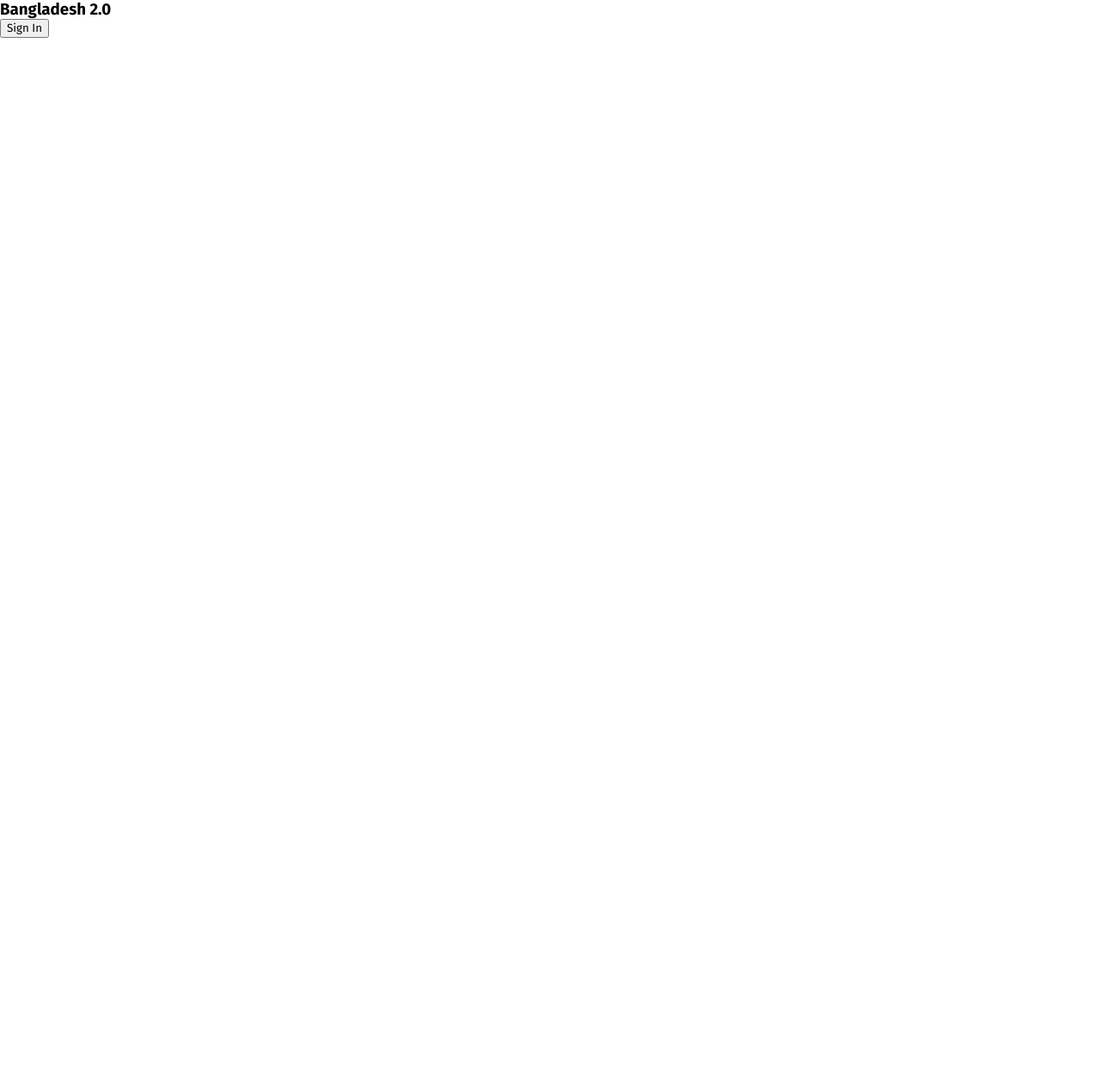
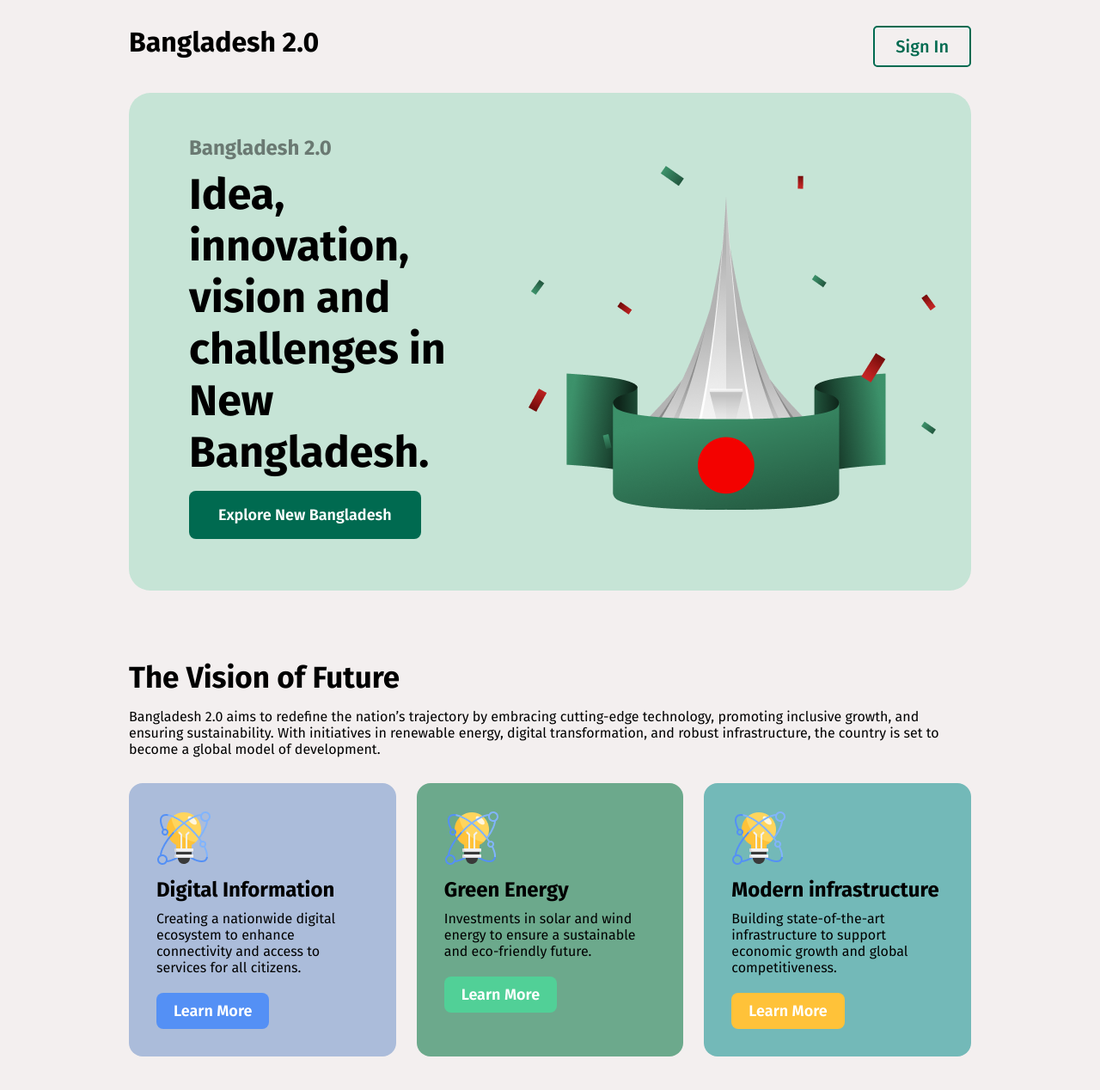
Before and after one commit to AKToran/Bangladesh_2.0, a plain HTML site: page index.html in a window 1280 px wide. Shown: the whole page at 86% size. Before the commit the page ends 800 px from the top, so only its background shows below. Drawn offline with Linux system fonts and the light colour scheme.

Commit message:
nav, banner and cards part done

```diff
--- a/index.html
+++ b/index.html
@@ -12,10 +12,46 @@
             <h3>Bangladesh 2.0</h3>
             <button>Sign In</button>
         </nav>
+
+        <div class="banner bg-1">
+            <div class="bg-1">
+                <h3 class="bg-1">Bangladesh 2.0</h3>
+                <h1 class="bg-1">Idea, innovation, vision and challenges in <br> New Bangladesh.</h1>
+                <button class="bg-1 btn-1">Explore New Bangladesh</button>
+            </div>
+            <img class="bg-1" src="assets/hero.png" alt="">
+
+        </div>
+
     </header>
 
     <main>
+        <section class="vision_of_future">
+            <h2>The Vision of Future</h2>
+            <p>Bangladesh 2.0 aims to redefine the nation’s trajectory by embracing cutting-edge technology, promoting inclusive growth, and ensuring sustainability. With initiatives in renewable energy, digital transformation, and robust infrastructure, the country is set to become a global model of development.</p>
 
+            <div class="cards">
+                <div class="card bg-3">
+                    <img class="bg-3" src="assets/card-icon.png" alt="card-icon">
+                    <h3 class="bg-3">Digital Information</h3>
+                    <p class="bg-3">Creating a nationwide digital ecosystem to enhance connectivity and access to services for all citizens.</p>
+                    <button class="blue">Learn More</button>
+                </div>
+                <div class="card bg-4 ">
+                    <img class="bg-4 " src="assets/card-icon.png" alt="card-icon">
+                    <h3 class="bg-4 ">Green Energy</h3>
+                    <p class="bg-4 ">Investments in solar and wind energy to ensure a sustainable and eco-friendly future.</p>
+                    <button class="green">Learn More</button>
+                </div>
+                <div class="card bg-5">
+                    <img class="bg-5" src="assets/card-icon.png" alt="card-icon">
+                    <h3 class="bg-5">Modern infrastructure</h3>
+                    <p class="bg-5">Building state-of-the-art infrastructure to support economic growth and global competitiveness.</p>
+                    <button class="yellow">Learn More</button>
+                </div>
+            </div>
+
+        </section>
     </main>
 
     <footer>
--- a/styles.css
+++ b/styles.css
@@ -1,7 +1,128 @@
 @import url('https://fonts.googleapis.com/css2?family=Fira+Sans:ital,wght@0,100;0,200;0,300;0,400;0,500;0,600;0,700;0,800;0,900;1,100;1,200;1,300;1,400;1,500;1,600;1,700;1,800;1,900&display=swap');
 /* font-family: "Fira Sans", serif; */
 
-*{
+* {
     margin: 0;
     font-family: "Fira Sans", serif;
+    background-color: rgb(243, 239, 239);
 }
+
+/* shared styles */
+.bg-1 {
+    background-color: rgb(198, 228, 214);
+}
+
+.bg-2 {
+    background-color: white;
+}
+
+.btn-1 {
+    border-radius: 8px;
+    background: rgb(0, 106, 80);
+    border: none;
+    padding: 17px 34px;
+    color: white;
+    font-size: 18px;
+    font-weight: 600;
+}
+
+body {
+    margin: 30px 150px;
+}
+
+nav {
+    display: flex;
+    justify-content: space-between;
+    margin-bottom: 30px;
+}
+
+nav h3 {
+    font-size: 32px;
+}
+
+nav>button {
+    border-radius: 5px;
+    border: 2px solid rgb(0, 106, 80);
+    padding: 10px 24px;
+    color: rgb(0, 106, 80);
+    font-size: 20px;
+    font-weight: 500;
+}
+
+.banner {
+    display: flex;
+    gap: 20px;
+    align-items: center;
+    padding: 50px 40px 60px 70px;
+    border-radius: 25px;
+}
+
+.banner h3 {
+    color: rgba(14, 14, 14, 0.5);
+    margin-bottom: 10px;
+    font-size: 24px;
+}
+
+.banner h1 {
+    font-size: 50px;
+    font-weight: 700;
+    margin-bottom: 15px;
+}
+
+/* cards section */
+.vision_of_future {
+    margin: 80px 0px;
+}
+
+.vision_of_future>h2 {
+    font-size: 35px;
+    font-weight: 700;
+    margin-bottom: 15px;
+}
+
+.cards {
+    display: flex;
+    gap: 24px;
+    margin: 30px 0;
+}
+.cards h3{
+    font-size: 24px;
+    font-weight: 700;
+    padding: 10px 0px;
+}
+.cards p{
+    padding-bottom: 20px;
+}
+.cards button{
+    border: none;
+    border-radius: 8px;
+    color: white;
+    font-size: 18px;
+    font-weight: 600;
+    padding: 10px 20px;
+}
+
+.card{
+    border-radius: 16px;
+    padding: 32px;
+    width: 350px;
+}
+
+.bg-3 {
+    background: rgb(171, 188, 218);
+}
+.blue{
+    background-color: rgb(84, 144, 245);
+}
+.bg-4 {
+    background: rgb(108, 169, 140);;
+}
+.green{
+    background-color: rgb(81, 208, 151);
+}
+.bg-5 {
+    background: rgb(115, 185, 184);;
+}
+.yellow{
+    background-color:rgb(255, 194, 57);
+}
```
